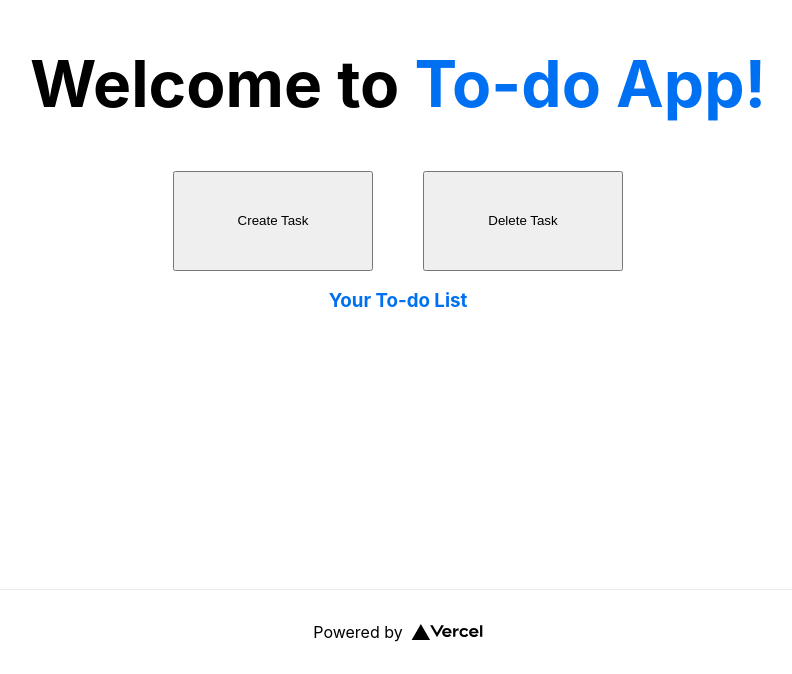
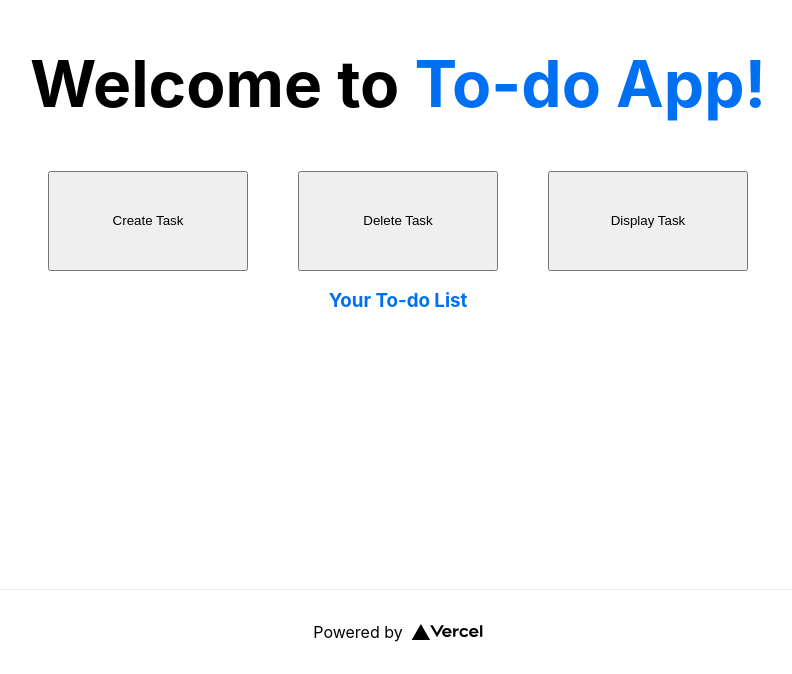
Before and after one commit to minsooerickim/to-do-app, a Next.js app: page / in a window 1280 px wide. Shown: the part 211-885 px from the top of the page, without its empty margins (242-1034 px from the left). Built offline with nearby package versions, Linux system fonts and the light colour scheme.

Commit message:
connected frontend button to db

```diff
--- a/components/button.tsx
+++ b/components/button.tsx
@@ -1,21 +1,55 @@
+import React from 'react';
 import styles from '../styles/button.module.css'
 
 export default function Button() {
+  const displayTask = (event: React.MouseEvent<HTMLButtonElement>) => {
+    event.preventDefault();
+
+    const container = document.getElementById('tasksContainer');
+    async function fetchTasks() {
+        const response = await fetch('http://localhost:3001/api/graphql');
+        const tasks = await response.json();
+        return tasks;
+    }
+    fetchTasks().then(res => {
+      res.data.list.forEach((task: { title: string; }) => {
+          console.log(task);
+          var p = document.createElement('p')
+          var text = document.createTextNode(task.title);
+          p.appendChild(text);
+          container!.append(p)
+      })
+    });
+  };
+  const createTask = (event: React.MouseEvent<HTMLButtonElement>) => {
+    event.preventDefault();
+  }
   return (
       <div className={styles.container}>
         <button className={styles.button}
           title="Create Task"
-          onClick={() => console.log("should create task")}
+          onClick={createTask}
         >
         Create Task
         </button>
+
         <div className={styles.divider}></div>
+
         <button className={styles.button}
           title="Delete Task"
           onClick={() => console.log("should delete task")}
         >
         Delete Task
         </button>
+
+        <div className={styles.divider}></div>
+
+        <button className={styles.button}
+          title="Display Task"
+          onClick={displayTask}
+        >
+        Display Task
+        </button>
       </div>
 
   )
--- a/pages/index.tsx
+++ b/pages/index.tsx
@@ -12,7 +12,7 @@ const Home: NextPage = () => {
         <title>Create Next App</title>
         <meta name="description" content="Generated by create next app" />
         <link rel="icon" href="/favicon.ico" />
-        <script type="text/javascript" src="/static/script.js" defer></script>
+        {/* <script type="text/javascript" src="/static/script.js" defer></script> */}
       </Head>
 
       <main className={styles.main}>
```
Also changed, not shown: static/script.js (deleted, +0 -16 lines).
